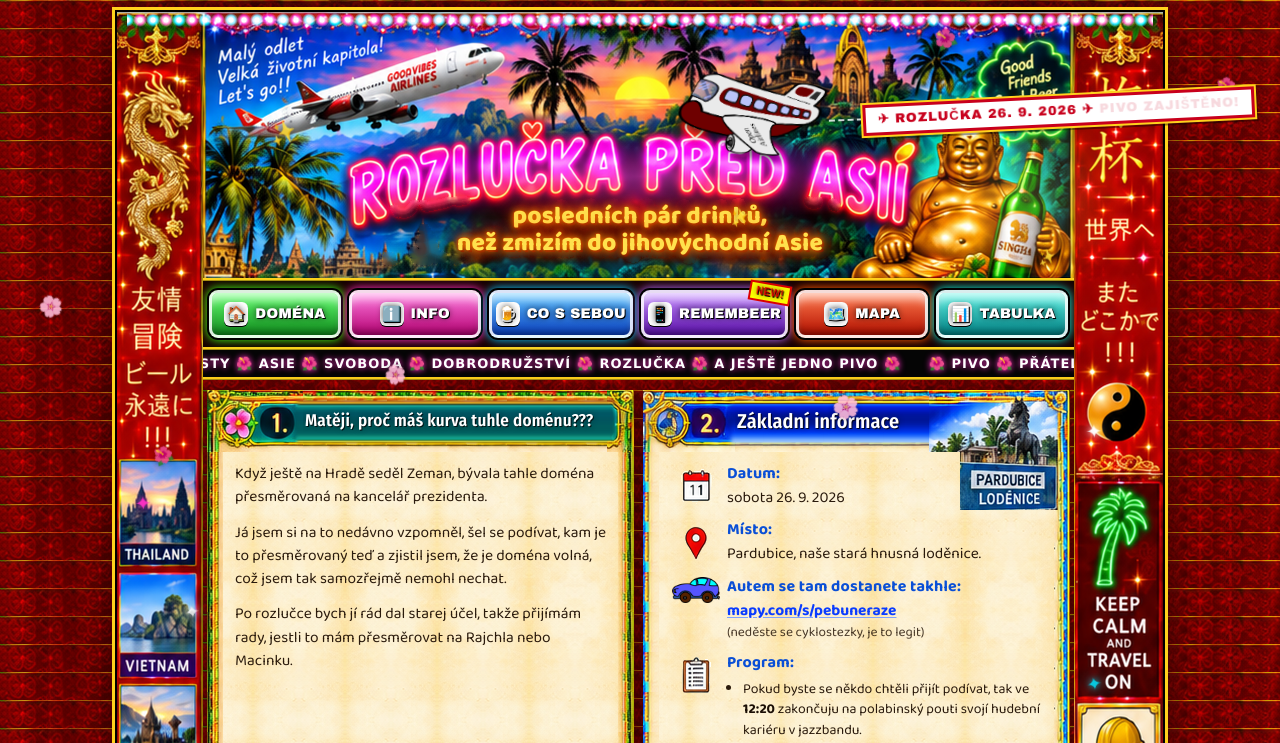
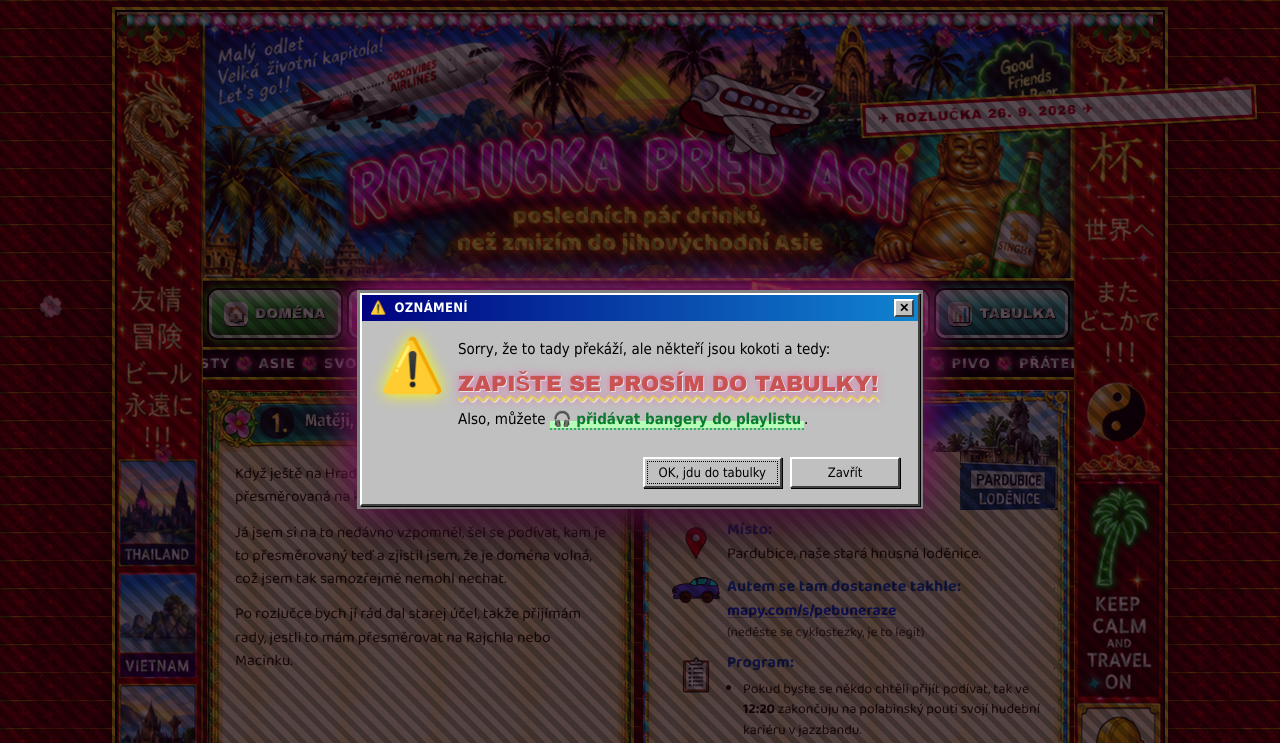
Before and after one commit to metju-ac/rozlucka, a plain HTML site: page index.html in a window 1280 px wide. Shown: the top 743 px of the page. Drawn offline with Linux system fonts and the light colour scheme.

Commit message:
feat: announcement

```diff
--- a/index.html
+++ b/index.html
@@ -519,6 +519,112 @@
     @keyframes nekobob { from { translate: 0 0; } to { translate: 0 -8px; } }
     @media (min-width: 1380px) { .neko { display: block; } }
 
+    /* ---------- vyskakovací okno (tabulka + playlist) ---------- */
+    .popup-backdrop {
+      position: fixed;
+      inset: 0;
+      z-index: 1200;
+      display: grid;
+      place-items: center;
+      padding: 16px;
+      background:
+        repeating-linear-gradient(45deg, rgba(0,0,0,.25) 0 6px, transparent 6px 12px),
+        rgba(20,0,10,.72);
+    }
+    .popup-backdrop[hidden] { display: none; }
+    .popup {
+      width: min(560px, 100%);
+      background: #c0c0c0;
+      border: 2px solid;
+      border-color: #fff #404040 #404040 #fff;
+      box-shadow: 1px 1px 0 #000, 0 0 0 3px #808080, 0 18px 50px rgba(0,0,0,.8), 0 0 40px #ff2fc4;
+      font-family: Tahoma, Verdana, Arial, sans-serif;
+      color: #000;
+      animation: popin .45s cubic-bezier(.2,1.4,.4,1) both;
+    }
+    @keyframes popin { from { transform: scale(.4) rotate(-6deg); opacity: 0; } to { transform: none; opacity: 1; } }
+    .popup-title {
+      display: flex;
+      align-items: center;
+      gap: 8px;
+      padding: 4px 4px 4px 8px;
+      background: linear-gradient(90deg, #000080, #1084d0);
+      color: #fff;
+      font: bold 13px/1.2 Tahoma, Verdana, sans-serif;
+      letter-spacing: .3px;
+    }
+    .popup-title .t { flex: 1 1 auto; overflow: hidden; white-space: nowrap; text-overflow: ellipsis; }
+    .popup-title .x {
+      width: 20px; height: 18px;
+      background: #c0c0c0;
+      border: 2px solid;
+      border-color: #fff #404040 #404040 #fff;
+      color: #000;
+      font: bold 12px/1 Arial, sans-serif;
+      display: grid; place-items: center;
+      cursor: pointer;
+      padding: 0;
+    }
+    .popup-title .x:active { border-color: #404040 #fff #fff #404040; }
+    .popup-body {
+      display: grid;
+      grid-template-columns: 64px 1fr;
+      gap: 14px;
+      padding: 18px 18px 8px;
+      font-size: 15px;
+      line-height: 1.45;
+    }
+    .popup-body .warn {
+      font-size: 52px;
+      line-height: 1;
+      text-align: center;
+      animation: blink .7s steps(2, end) infinite;
+      filter: drop-shadow(0 0 8px #ff0);
+    }
+    .popup-body p { margin: 0 0 10px; }
+    .popup-body .shout {
+      display: block;
+      margin: 6px 0 12px;
+      font: 900 clamp(17px, 4vw, 22px)/1.2 "Arial Black", Arial, sans-serif;
+      color: #d00000;
+      text-decoration: underline wavy #ffd21c;
+      text-underline-offset: 4px;
+      text-shadow: 1px 1px 0 #fff, 0 0 10px #ff2fa0;
+      animation: blink 1.1s steps(2, end) infinite;
+    }
+    .popup-body .shout:hover { background: #ffff00; color: #000; }
+    .popup-body a.spot {
+      color: #0a7a2f;
+      background: linear-gradient(transparent 60%, #b6ffb6 60%);
+      font-weight: 700;
+      text-decoration: none;
+      padding: 0 3px;
+      border-bottom: 2px dotted #1db954;
+    }
+    .popup-body a.spot:hover { background: #1db954; color: #fff; }
+    .popup-actions {
+      display: flex;
+      justify-content: flex-end;
+      gap: 8px;
+      padding: 8px 18px 16px;
+    }
+    .popup-actions button {
+      min-width: 110px;
+      padding: 6px 14px;
+      background: #c0c0c0;
+      border: 2px solid;
+      border-color: #fff #404040 #404040 #fff;
+      box-shadow: 1px 1px 0 #000;
+      font: 13px/1.2 Tahoma, Verdana, sans-serif;
+      cursor: pointer;
+    }
+    .popup-actions button:active { border-color: #404040 #fff #fff #404040; }
+    .popup-actions button:focus-visible { outline: 1px dotted #000; outline-offset: -5px; }
+    @media (max-width: 480px) {
+      .popup-body { grid-template-columns: 1fr; }
+      .popup-body .warn { font-size: 40px; }
+    }
+
     /* ---------- efekty ---------- */
     .blink { animation: blink .75s steps(2, end) infinite; }
     @keyframes blink { 50% { opacity: .15; } }
@@ -679,6 +785,28 @@
     <img src="assets/plane.png" alt="" />
   </div>
 
+  <div class="popup-backdrop" id="popup" hidden>
+    <div class="popup" role="dialog" aria-modal="true" aria-labelledby="popup-title">
+      <div class="popup-title">
+        <span aria-hidden="true">⚠️</span>
+        <span class="t" id="popup-title">OZNÁMENÍ</span>
+        <button type="button" class="x" id="popup-x" aria-label="Zavřít">✕</button>
+      </div>
+      <div class="popup-body">
+        <div class="warn" aria-hidden="true">⚠️</div>
+        <div>
+          <p>Sorry, že to tady překáží, ale někteří jsou kokoti a tedy:</p>
+          <a class="shout" href="https://docs.google.com/spreadsheets/d/1reMqmJtjR5Qho7_BE2S6YL4aoweLr52Fg07OjyzTE4g/edit?usp=sharing" target="_blank" rel="noopener noreferrer">ZAPIŠTE SE PROSÍM DO TABULKY!</a>
+          <p>Also, můžete <a class="spot" href="https://open.spotify.com/playlist/1MrBG73ym3xlp5Sr363cIh?si=c7a410b844eb4c31&amp;pt=daf08d31f6372adb45d86de5a292cfec" target="_blank" rel="noopener noreferrer">🎧 přidávat bangery do playlistu</a>.</p>
+        </div>
+      </div>
+      <div class="popup-actions">
+        <button type="button" id="popup-ok">OK, jdu do tabulky</button>
+        <button type="button" id="popup-close">Zavřít</button>
+      </div>
+    </div>
+  </div>
+
   <!-- maneki-neko: Openclipart #316158 (CC0), https://openclipart.org/detail/316158 -->
   <img class="neko left" src="assets/neko.svg" alt="" aria-hidden="true" />
   <img class="neko right" src="assets/neko.svg" alt="" aria-hidden="true" />
@@ -721,6 +849,30 @@
       tick();
       setInterval(tick, 1000);
 
+      // vyskakovací okno s tabulkou a playlistem
+      var popup = document.getElementById('popup');
+      var seen = false;
+      try { seen = sessionStorage.getItem('rozlucka-popup') === '1'; } catch (e) {}
+      function closePopup() {
+        popup.hidden = true;
+        try { sessionStorage.setItem('rozlucka-popup', '1'); } catch (e) {}
+      }
+      if (!seen) {
+        setTimeout(function () {
+          popup.hidden = false;
+          var first = document.getElementById('popup-ok');
+          if (first) first.focus();
+        }, 900);
+      }
+      document.getElementById('popup-x').addEventListener('click', closePopup);
+      document.getElementById('popup-close').addEventListener('click', closePopup);
+      document.getElementById('popup-ok').addEventListener('click', function () {
+        window.open('https://docs.google.com/spreadsheets/d/1reMqmJtjR5Qho7_BE2S6YL4aoweLr52Fg07OjyzTE4g/edit?usp=sharing', '_blank', 'noopener');
+        closePopup();
+      });
+      popup.addEventListener('click', function (e) { if (e.target === popup) closePopup(); });
+      document.addEventListener('keydown', function (e) { if (e.key === 'Escape' && !popup.hidden) closePopup(); });
+
       var reduce = window.matchMedia && matchMedia('(prefers-reduced-motion: reduce)').matches;
       if (reduce) return;
 
```
